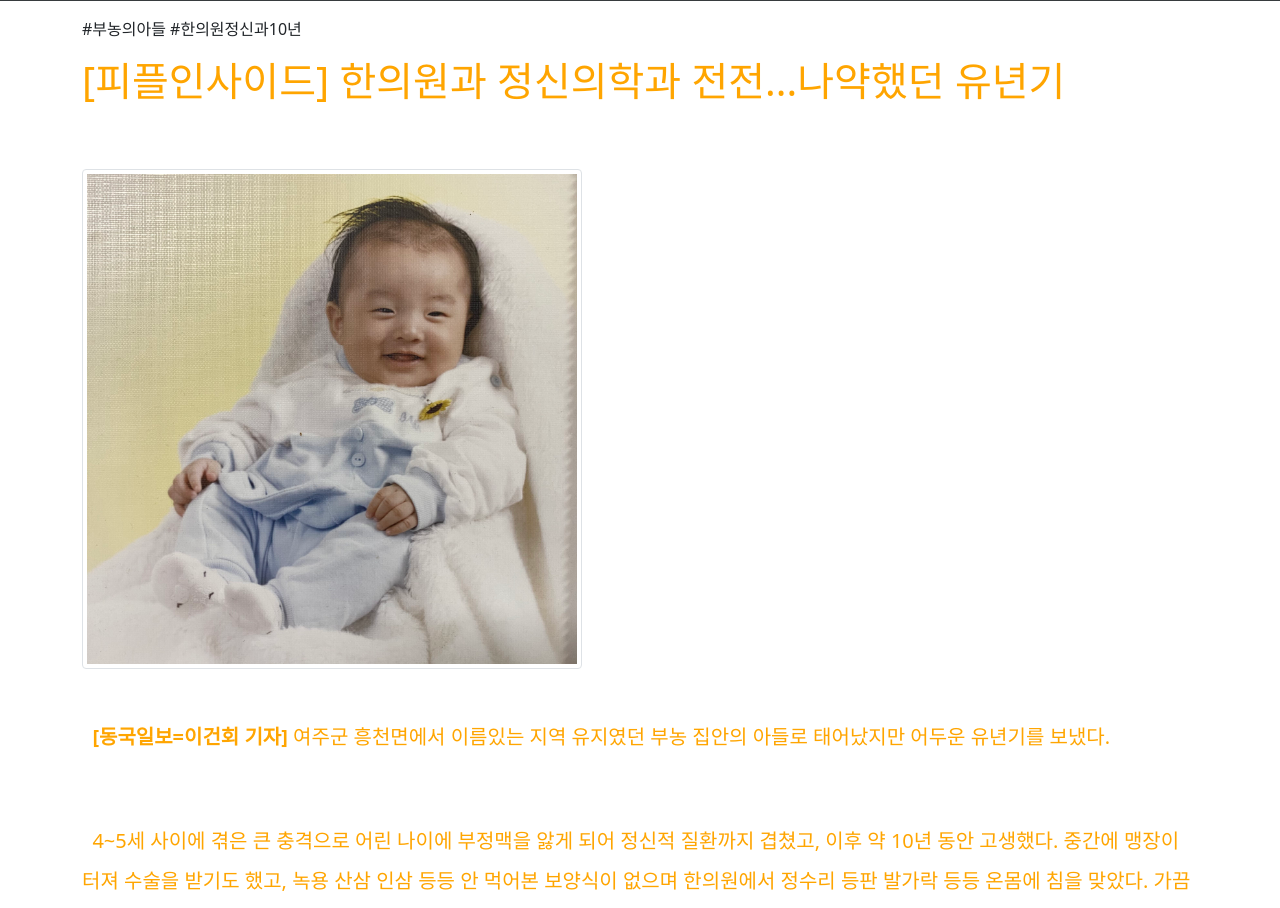
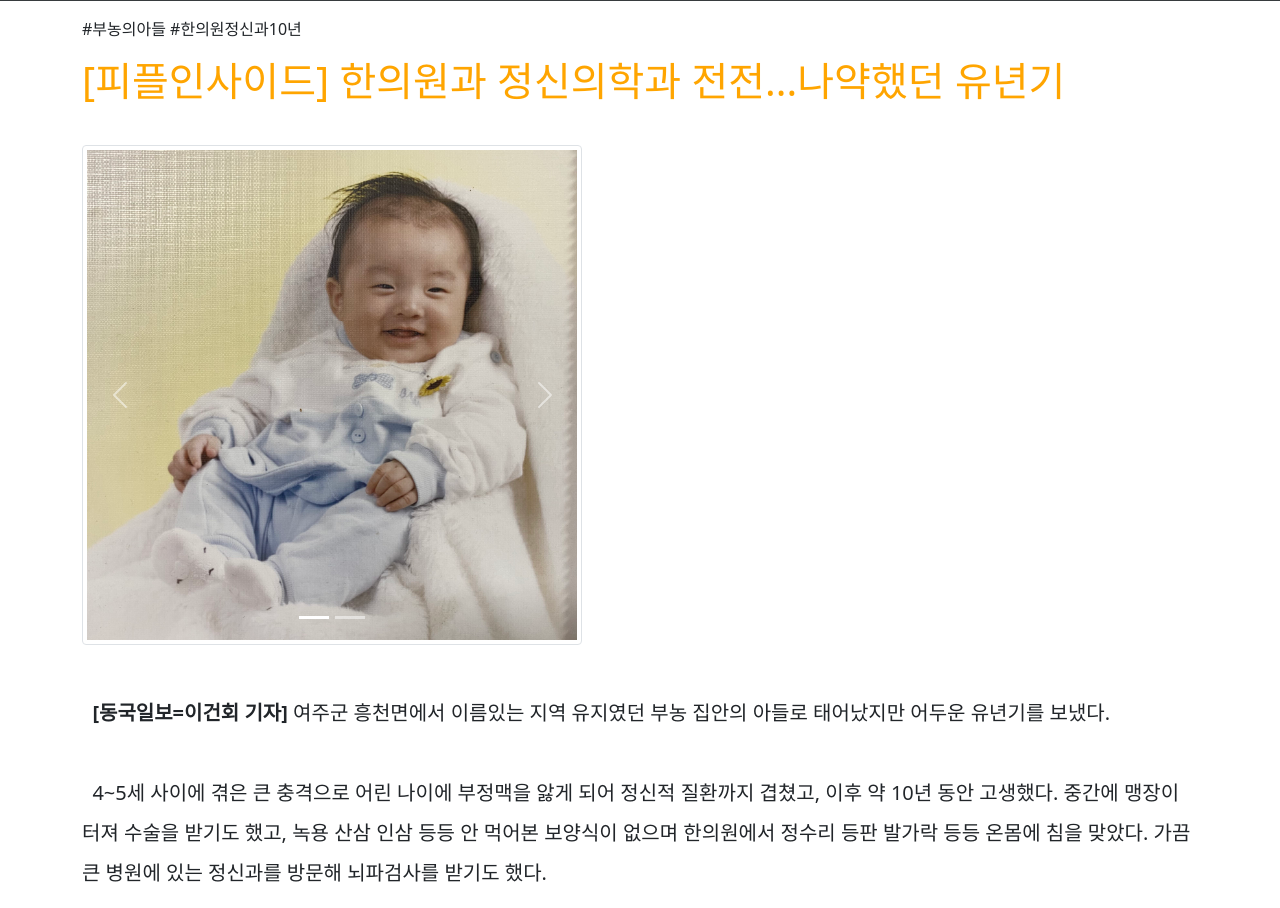
Before and after one commit to rawfishthelgh/sns-project, a Django app: page /first/ in a window 1280 px wide. Shown: the part 260-1168 px from the top of the page. Run offline with Django 3.2, Linux system fonts and the light colour scheme.

Commit message:
first commit

```diff
--- a/main/templates/main/first.html
+++ b/main/templates/main/first.html
@@ -3,9 +3,30 @@
 {% block content %}
 
 <p class="text-start">#부농의아들 #한의원정신과10년</p>
-<p class="text-center fs-1"><h1>[피플인사이드] 한의원과 정신의학과 전전...나약했던 유년기</p><br>
-
-<img src="{% static 'images/1.jpg'%}" id="1" width="500" height="500" class="img-thumbnail"><br><br>
+<p class="text-center fs-1"><h1>[피플인사이드] 한의원과 정신의학과 전전...나약했던 유년기</h1></p><br>
+<div id="carouselExampleControls" class="carousel slide" data-bs-ride="carousel">
+      <div class="carousel-indicators">
+    <button type="button" data-bs-target="#carouselExampleIndicators" data-bs-slide-to="0" class="active" aria-current="true" aria-label="Slide 1"></button>
+    <button type="button" data-bs-target="#carouselExampleIndicators" data-bs-slide-to="1" aria-label="Slide 2"></button>
+  </div>
+  <div class="carousel-inner">
+    <div class="carousel-item active">
+      <img src="{% static 'images/1.jpg'%}" class="d-block w-100 img-thumbnail" alt="...">
+    </div>
+    <div class="carousel-item">
+      <img src="{% static 'images/1-2.jpg'%}" class="d-block w-100 img-thumbnail" alt="...">
+    </div>
+  </div>
+  <button class="carousel-control-prev" type="button" data-bs-target="#carouselExampleControls" data-bs-slide="prev">
+    <span class="carousel-control-prev-icon" aria-hidden="true"></span>
+    <span class="visually-hidden">Previous</span>
+  </button>
+  <button class="carousel-control-next" type="button" data-bs-target="#carouselExampleControls" data-bs-slide="next">
+    <span class="carousel-control-next-icon" aria-hidden="true"></span>
+    <span class="visually-hidden">Next</span>
+  </button>
+</div>
+<br><br>
 <p class="text-sm-start text-break fs-5 fw-normal lh-lg">  <span class="fw-bold">&nbsp;&nbsp;[동국일보=이건회 기자]</span> 여주군 흥천면에서 이름있는 지역 유지였던 부농 집안의 아들로 태어났지만 어두운 유년기를 보냈다.</p><br>
 <p class="text-sm-start text-break fs-5 fw-normal lh-lg">&nbsp;&nbsp;4~5세 사이에 겪은 큰 충격으로 어린 나이에 부정맥을 앓게 되어 정신적 질환까지 겹쳤고, 이후 약 10년 동안 고생했다. 중간에 맹장이 터져 수술을 받기도 했고, 녹용 산삼 인삼 등등 안 먹어본 보양식이 없으며 한의원에서 정수리 등판 발가락 등등 온몸에 침을 맞았다. 가끔 큰 병원에 있는 정신과를 방문해 뇌파검사를 받기도 했다. </p><br>
 <p class="text-sm-start text-break fs-5 fw-normal lh-lg">&nbsp;&nbsp;위에서 언급한 큰 충격이라 함은 4세인가 5세 때 아버지와 밤 산책 중 장난기가 발동안 아버지께서 나를 두고 어디론가 숨어버리셨는데, 그 때 크게 놀란 기억이 사라지지 않아 질환으로까지 이어졌다. 아버지가 상당히 미안해하셨는데, 지금도 돈이 궁할 때마다 이 때 이야기를 하면 용돈을 잘 주셔서 나름의 전화위복이 됐다.</p><br>
--- a/main/templates/main/mainpage.html
+++ b/main/templates/main/mainpage.html
@@ -3,8 +3,8 @@
 
 {% block content %}
 <p class="text-start">#멋사이건회</p>
-<p class="text-center fs-1"><h1>[오피셜] 동국대 이xx 학생 멋사 3주차 과제 제출</p><br>
-<img src="{% static 'images/동대멋사.jpeg'%}" width="500px" class="img-thumbnail"><br><br>
+<p class="text-center fs-1"><h1 id="title">[오피셜] 동국대 이xx 학생 멋사 3주차 과제 제출</h1></p><br>
+<img src="{% static 'images/동대멋사.jpeg'%}" class="img-thumbnail"><br><br>
 <p class="text-sm-start text-break fs-5 fw-bold">- 24년 대서사시 한 페이지에 담다</p>
 <p class="text-sm-start text-break fs-5 fw-bold">-제목 누르면 확인 가능한 것으로 밝혀져...</p><br>
 <p class="text-sm-start text-break fs-5 fw-normal lh-lg">&nbsp;&nbsp;<span class="fw-bold">[동국일보=이건회 기자]</span> 동국대 4학년에 재학중인 이xx 학생이 최근 멋사 3주차 과제를 제출한 것으로 알려져 학계에 큰 논란이 일었다. 이xx의 결과물은 상단의 제목을 클릭하면 확인 할 수 있으며, 평소 베일에 싸여 있던 이xx의 발표로 업계는 충격에 휩싸였다.</p><br>
--- /dev/null
+++ b/sns_project/static/css/mainpage.css
@@ -0,0 +1,11 @@
+h1{
+    color: orange;
+}
+img{
+    width: 500px;
+    height: 500px;
+}
+.carousel{
+    width: 500px;
+    height: 500px;
+}
--- a/sns_project/static/css/project.css
+++ /dev/null
@@ -1,3 +0,0 @@
-h1{
-    color: orange;
-}
--- a/sns_project/templates/base.html
+++ b/sns_project/templates/base.html
@@ -8,7 +8,7 @@
     <title>멋사이건회</title>
     <link href="https://cdn.jsdelivr.net/npm/bootstrap@5.0.0-beta3/dist/css/bootstrap.min.css" rel="stylesheet" integrity="sha384-eOJMYsd53ii+scO/bJGFsiCZc+5NDVN2yr8+0RDqr0Ql0h+rP48ckxlpbzKgwra6" crossorigin="anonymous">
     <script src="https://cdn.jsdelivr.net/npm/bootstrap@5.0.0-beta3/dist/js/bootstrap.bundle.min.js" integrity="sha384-JEW9xMcG8R+pH31jmWH6WWP0WintQrMb4s7ZOdauHnUtxwoG2vI5DkLtS3qm9Ekf" crossorigin="anonymous"></script>
-    <link rel="stylesheet" href="{% static "css/project.css" %}">
+    <link rel="stylesheet" href=" {% static 'css/mainpage.css'%} ">
 </head>
 <body>
     {% include 'shared/_navbar.html'%}
```
Also changed, not shown: main/templates/main/fourth.html (+26 -4 lines), main/templates/main/second.html (+24 -2 lines), main/templates/main/third.html (+27 -4 lines), sns_project/static/images/1-2.jpg (added), sns_project/static/images/2-2.jpg (added).
